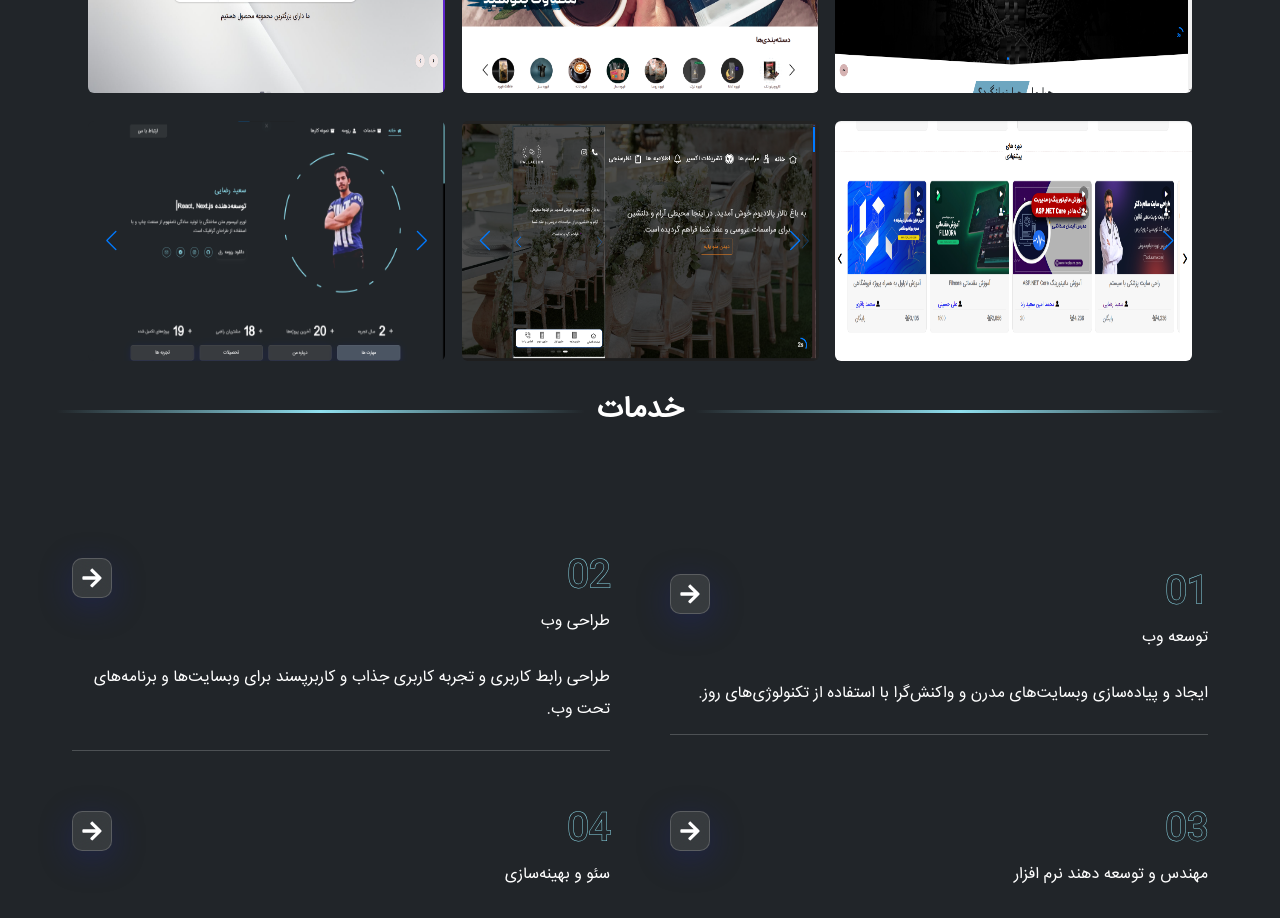
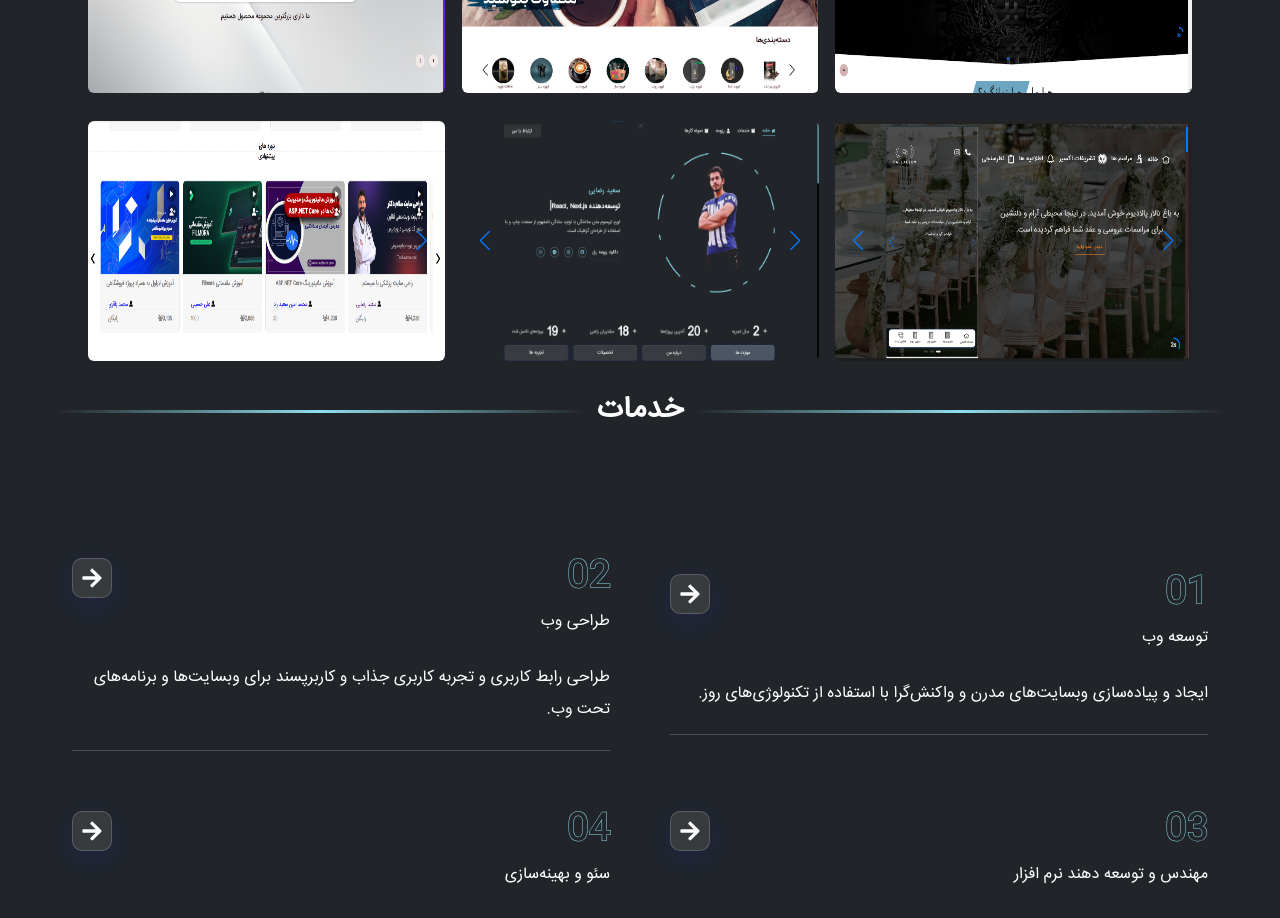
Before and after one commit to Saeid-Rezaei0/my-site, a Next.js app: page / in a window 1280 px wide. Shown: the part 1940-2858 px from the top of the page. Built offline with nearby package versions, Linux system fonts and the light colour scheme.

Commit message:
project update 2

```diff
--- a/app/Examplework/page.jsx
+++ b/app/Examplework/page.jsx
@@ -36,16 +36,6 @@ const projects = [
     github: "https://github.com/Saeid-Rezaei0",
   },
   {
-    name: "04",
-    category: "وب سایت اموزشی",
-    description:
-      "تجربه‌ای نوین از خرید آنلاین با وب‌سایت ما وب‌سایت فروشگاهی ما با طراحی تعاملی و امکانات پیشرفته، تجربه خرید آنلاین شما را به سطح جدیدی ارتقا می‌دهد. با قابلیت جستجوی پیشرفته، به راحتی محصولات مورد نظر خود را پیدا کنید و با چت آنلاین، از پشتیبانی فوری و مؤثر بهره‌مند شوید. طراحی کاربرپسند ما، خریدی سریع و راحت را برای شما به ارمغان می‌آورد.",
-    stack: [{ name: "javascript" }, { name: "React.js" }, { name: "Sass" }, { name: "Redux" }, { name: "Next.js" }],
-    images: ["/image/educate_1 (2).png", "/image/educate_1 (1).png", "/image/educate_1 (3).png", "/image/educate_1 (4).png", "/image/educate_1 (5).png", "/image/educate_1 (6).png"],
-    live: "",
-    github: "https://github.com/Saeid-Rezaei0",
-  },
-  {
     name: "01",
     category: "باغ تالار پالادیوم",
     description: "با طراحی تعاملی و نقشه‌های ناوبری دقیق، دسترسی به بخش‌های مختلف باغ تالار ما آسان و سریع است. منوهای آکاردئونی ما تجربه کاربری شما را بهبود می‌بخشند و اطلاعات مورد نیاز را به شکلی منظم و زیبا ارائه می‌دهند. صفحه گالری ما نیز امکانات و زیبایی‌های باغ تالار را به شکلی کاربردی و جذاب به نمایش می‌گذارد.",
@@ -63,6 +53,16 @@ const projects = [
     images: ["/image/my-web.png", "/image/my-web-2.png", "/image/my-web-33.png"],
     live: "",
     github: "https://saeidrezaei.netlify.app",
+  },
+  {
+    name: "04",
+    category: "وب سایت اموزشی",
+    description:
+      "تجربه‌ای نوین از خرید آنلاین با وب‌سایت ما وب‌سایت فروشگاهی ما با طراحی تعاملی و امکانات پیشرفته، تجربه خرید آنلاین شما را به سطح جدیدی ارتقا می‌دهد. با قابلیت جستجوی پیشرفته، به راحتی محصولات مورد نظر خود را پیدا کنید و با چت آنلاین، از پشتیبانی فوری و مؤثر بهره‌مند شوید. طراحی کاربرپسند ما، خریدی سریع و راحت را برای شما به ارمغان می‌آورد.",
+    stack: [{ name: "javascript" }, { name: "React.js" }, { name: "Sass" }, { name: "Redux" }, { name: "Next.js" }],
+    images: ["/image/educate_1 (2).png", "/image/educate_1 (1).png", "/image/educate_1 (3).png", "/image/educate_1 (4).png", "/image/educate_1 (5).png", "/image/educate_1 (6).png"],
+    live: "",
+    github: "https://github.com/Saeid-Rezaei0",
   },
 ];
 
@@ -109,7 +109,7 @@ function Examplework() {
               >
                 {project.images.map((image, idx) => (
                   <SwiperSlide key={idx}>
-                    <img src={image} className="w-full rounded-md sm:h-auto md:h-auto lg:h-[30vh] object-fill" alt={`Image ${idx + 1}`} />
+                    <img src={image} className="w-full rounded-md h-[20vh] lg:h-[30vh] object-fill" alt={`Image ${idx + 1}`} />
                   </SwiperSlide>
                 ))}
               </Swiper>
@@ -130,7 +130,7 @@ function Examplework() {
               >
                 {project.images.map((image, idx) => (
                   <SwiperSlide key={idx}>
-                    <img src={image} className="w-full rounded-md sm:h-auto md:h-auto lg:h-[30vh] object-fill" alt={`Image ${idx + 1}`} />
+                    <img src={image} className="w-full rounded-md h-[20vh] lg:h-[30vh] object-fill" alt={`Image ${idx + 1}`} />
                   </SwiperSlide>
                 ))}
               </Swiper>
```
